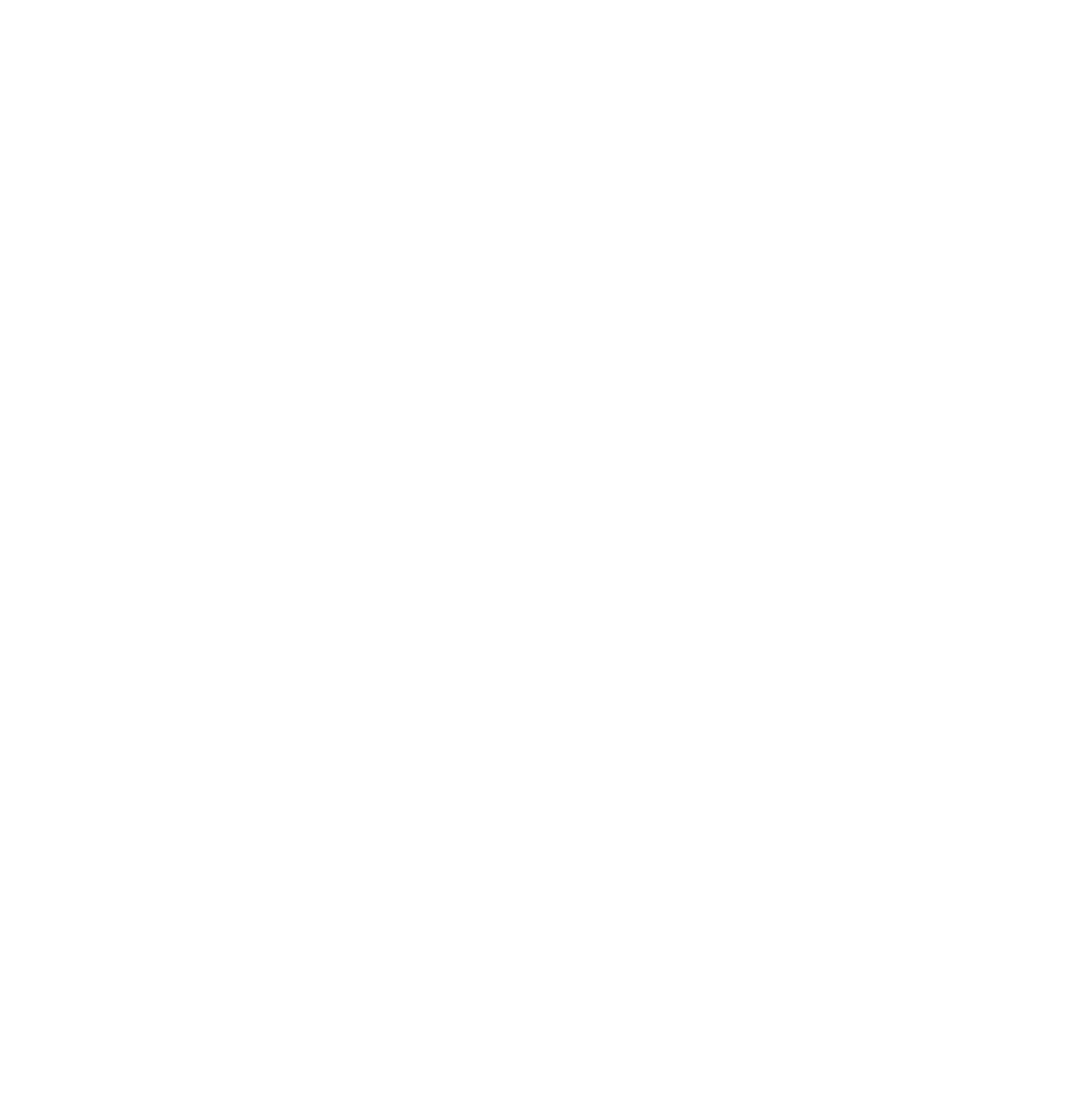
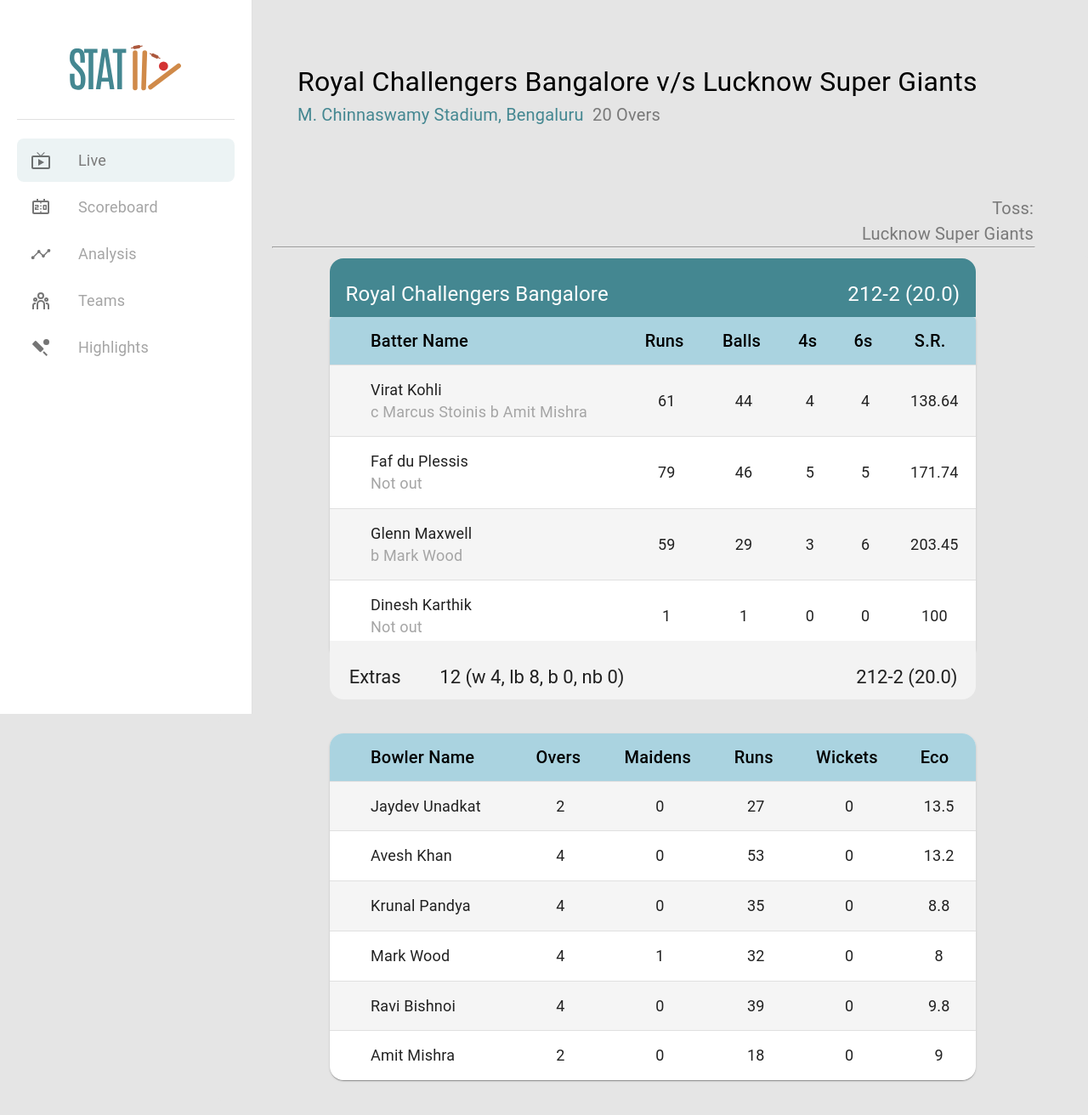
Before and after one commit to Subhajit009iitr/Stat11, a React (Create React App) app in the folder stat11_frontend/: page /scorecard in a window 1280 px wide. Before the commit this address had no page. Shown: the top 1312 px of the page at 85% size. Before the commit the page ends 800 px from the top, so only its background shows below. Built offline with nearby package versions, Linux system fonts and the light colour scheme.

Commit message:
add sidebar

```diff
--- a/stat11_frontend/src/App.js
+++ b/stat11_frontend/src/App.js
@@ -3,6 +3,7 @@
 import './App.css';
 import Home from './pages/home';
 import Auth from './pages/auth';
+import MainScorecard from './pages/mainScorecard';
 
 function App() {
   return (
@@ -20,6 +21,10 @@
         path={`/auth`}
         element={<Auth />}
         />
+        <Route
+        path={`/scorecard`}
+        element={<MainScorecard/>}
+        />
       </Routes>
     </div>
   )
--- a/stat11_frontend/src/components/header.jsx
+++ b/stat11_frontend/src/components/header.jsx
@@ -1,9 +1,9 @@
 import React from "react";
-import { Typography } from "@mui/material";
+import { Typography, Box } from "@mui/material";
 
 export default function Header(props) {
   return (
-    <div>
+    <Box sx = {{width: "70%", ml:"25%", position: "sticky"}}>
       <Typography
         component="box"
         sx={{
@@ -11,7 +11,7 @@
           float: "left",
           paddingLeft: "30px",
           paddingTop: "72px",
-          paddingBottom: "10px",
+          // paddingBottom: "10px",
         }}
       >
         {props.team1Name} v/s {props.team2Name}
@@ -46,7 +46,7 @@
           fontSize: "20px",
           textAlign: "right",
           paddingTop: "80px",
-          paddingRight: "160px",
+          // paddingRight: "160px",
           float: "right",
         }}
       >
@@ -56,8 +56,8 @@
       </Typography>
 
       <Typography component="box" sx={{ backgroundColor: "#D9D9D9" }}>
-        <hr style={{ width: "96vw" }} />
+        <hr style={{ width: "100%" }} />
       </Typography>
-    </div>
+    </Box>
   );
 }
--- a/stat11_frontend/src/components/mainScorecard/battingSection/mainBattingScorecard.jsx
+++ b/stat11_frontend/src/components/mainScorecard/battingSection/mainBattingScorecard.jsx
@@ -8,7 +8,7 @@
 
 function MainBattingScorecard(props) {
   return (
-    <Box>
+    <Box sx = {{width: "80%", ml: "20%", position: "sticky"}}>
       <Card
         sx={{
           boxShadow: "0px 0px 0px 0px",
--- a/stat11_frontend/src/components/mainScorecard/bowlingSection/mainBowlingScorecard.jsx
+++ b/stat11_frontend/src/components/mainScorecard/bowlingSection/mainBowlingScorecard.jsx
@@ -1,11 +1,11 @@
-import React from 'react'
-import BowlingTable from './bowlingTable'
-import { Box } from '@mui/material'
+import React from "react";
+import BowlingTable from "./bowlingTable";
+import { Box } from "@mui/material";
 
 export default function MainBowlingScorecard() {
   return (
-    <Box sx= {{backgroundColor: "#E5E5E5"}}>
-      <BowlingTable/>
+    <Box sx={{ width: "80%", ml: "20%", position: "sticky"}}>
+      <BowlingTable />
     </Box>
-  )
+  );
 }
--- a/stat11_frontend/src/pages/mainScorecard.jsx
+++ b/stat11_frontend/src/pages/mainScorecard.jsx
@@ -1,13 +1,21 @@
-import React from "react";
+import React, { useEffect } from "react";
+import { useDispatch, useSelector } from "react-redux";
 import Header from "../components/header";
 import MainBattingScorecard from "../components/mainScorecard/battingSection/mainBattingScorecard";
 import { Box } from "@mui/material";
 import MainBowlingScorecard from "../components/mainScorecard/bowlingSection/mainBowlingScorecard";
-
+import SideBar from "../components/sideBar/sideBar";
+import { changeSideBarTabsType } from "../features/sideBar/sideBarSlice";
 
 export default function MainScorecard() {
+  const dispatch = useDispatch();
+
+  useEffect(() => {
+    dispatch(changeSideBarTabsType("match"));
+  }, []);
+
   return (
-    <Box sx = {{backgroundColor: "#E5E5E5"}}>
+    <Box sx={{ backgroundColor: "#E5E5E5", position: "sticky" }}>
       <Header
         team1Name="Royal Challengers Bangalore"
         team2Name="Lucknow Super Giants"
@@ -15,10 +23,11 @@
         numberOfOvers="20"
         teamWhichWonTheToss="Lucknow Super Giants"
       />
+      <SideBar />
       <MainBattingScorecard />
-      <MainBowlingScorecard/>
-      <br/>
-      <br/>
+      <MainBowlingScorecard />
+      <br />
+      <br />
     </Box>
   );
 }
```
